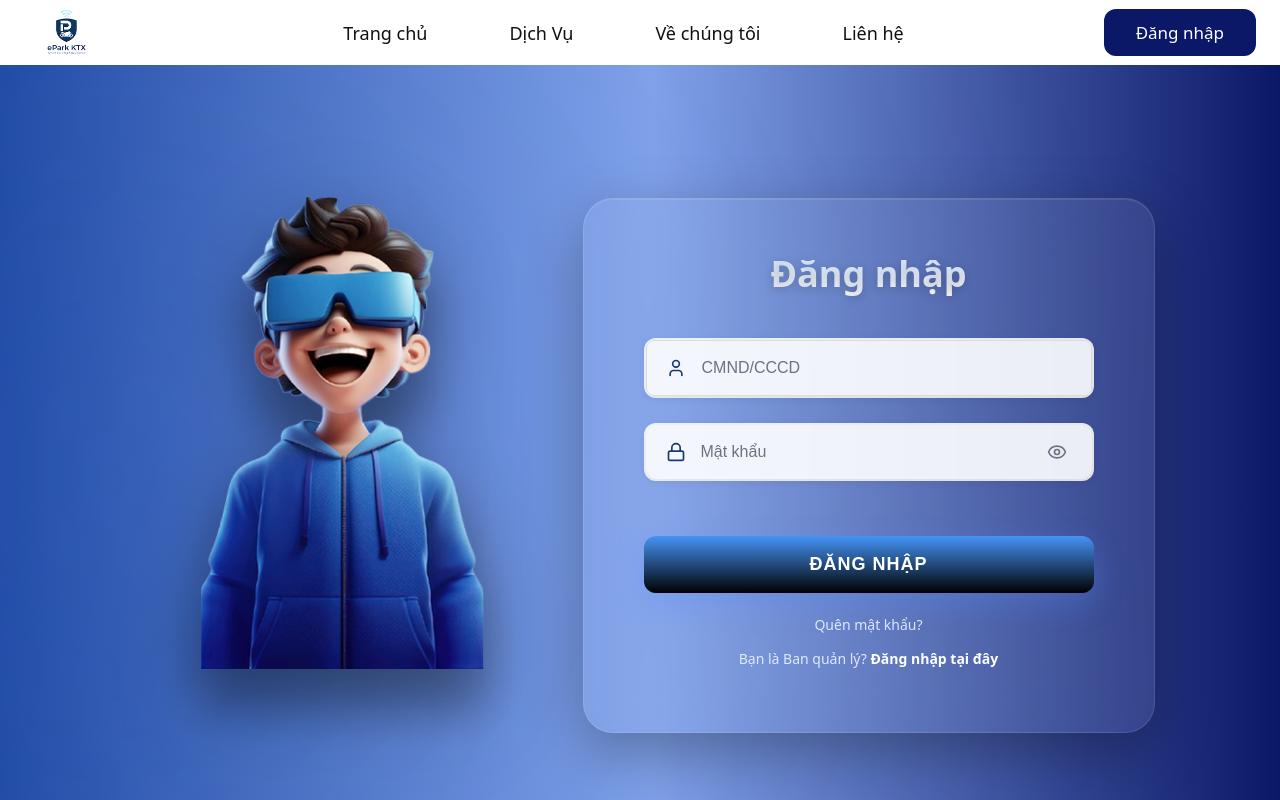
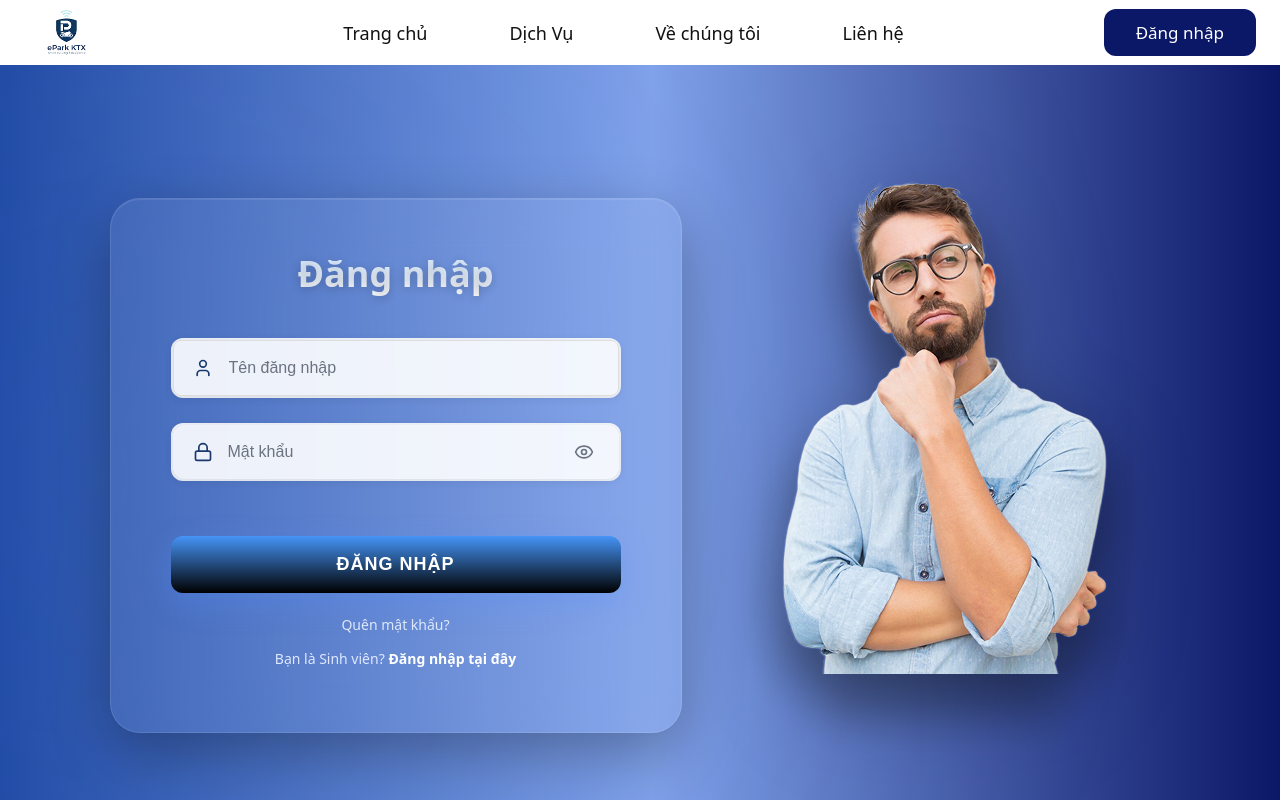
Before and after one commit to MinTieeeen/eParkKTX_FE, a React (Create React App) app: page /managerlogin in a window 1280 px wide. Shown: the top 800 px of the page. Built offline with nearby package versions, Linux system fonts and the light colour scheme.

Commit message:
done login

```diff
--- a/src/pages/LoginManager.js
+++ b/src/pages/LoginManager.js
@@ -19,14 +19,7 @@ const LoginManager = () => {
   return (
     <div className="login-page-wrapper">
       <div className="login-content-grid">
-        <div className="login-character-section">
-          <div className="login-character-display">
-            <img
-            src="/images/student.png"
-            ></img>
-          </div>
-        </div>
-
+        {/* Khung đăng nhập đặt trước để nằm bên trái */}
         <div className="login-form-card">
           <h1 className="login-form-title">Đăng nhập</h1>
 
@@ -37,7 +30,7 @@ const LoginManager = () => {
                 <input
                   type="text"
                   className="login-text-input"
-                  placeholder="CMND/CCCD"
+                  placeholder="Tên đăng nhập"
                   value={username}
                   onChange={(e) => setUsername(e.target.value)}
                 />
@@ -80,10 +73,10 @@ const LoginManager = () => {
                 </a>
               </div>
               <div className="login-switch-section">
-  <p>Bạn là Ban quản lý?{' '}
+                <p>Bạn là Sinh viên?{' '}
                   <span
                     className="login-switch-link"
-      onClick={() => window.location.href = '/managerlogin'}
+                    onClick={() => window.location.href = '/studentlogin'}
                   >
                     Đăng nhập tại đây
                   </span>
@@ -93,6 +86,17 @@ const LoginManager = () => {
 
           </div>
         </div>
+
+        {/* Ảnh quản lý đặt sau để hiển thị bên phải */}
+        <div className="login-character-section">
+          <div className="login-character-display">
+            <img
+              src="/images/manager.png"
+              alt="Manager"
+              className="login-character-image"
+            />
+          </div>
+        </div>
       </div>
     </div>
   );
```
Lines whose indentation alone changed are shown as unchanged.
